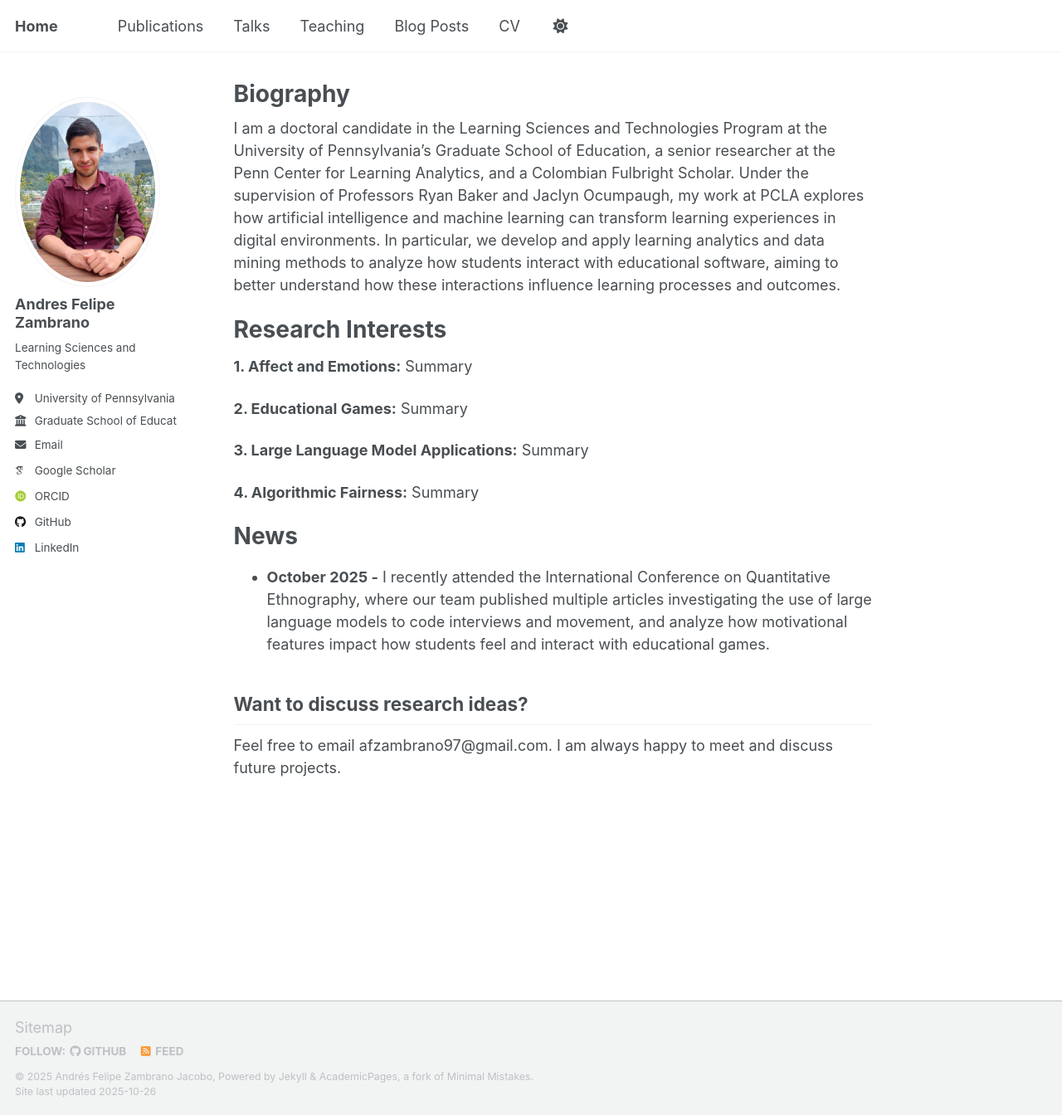
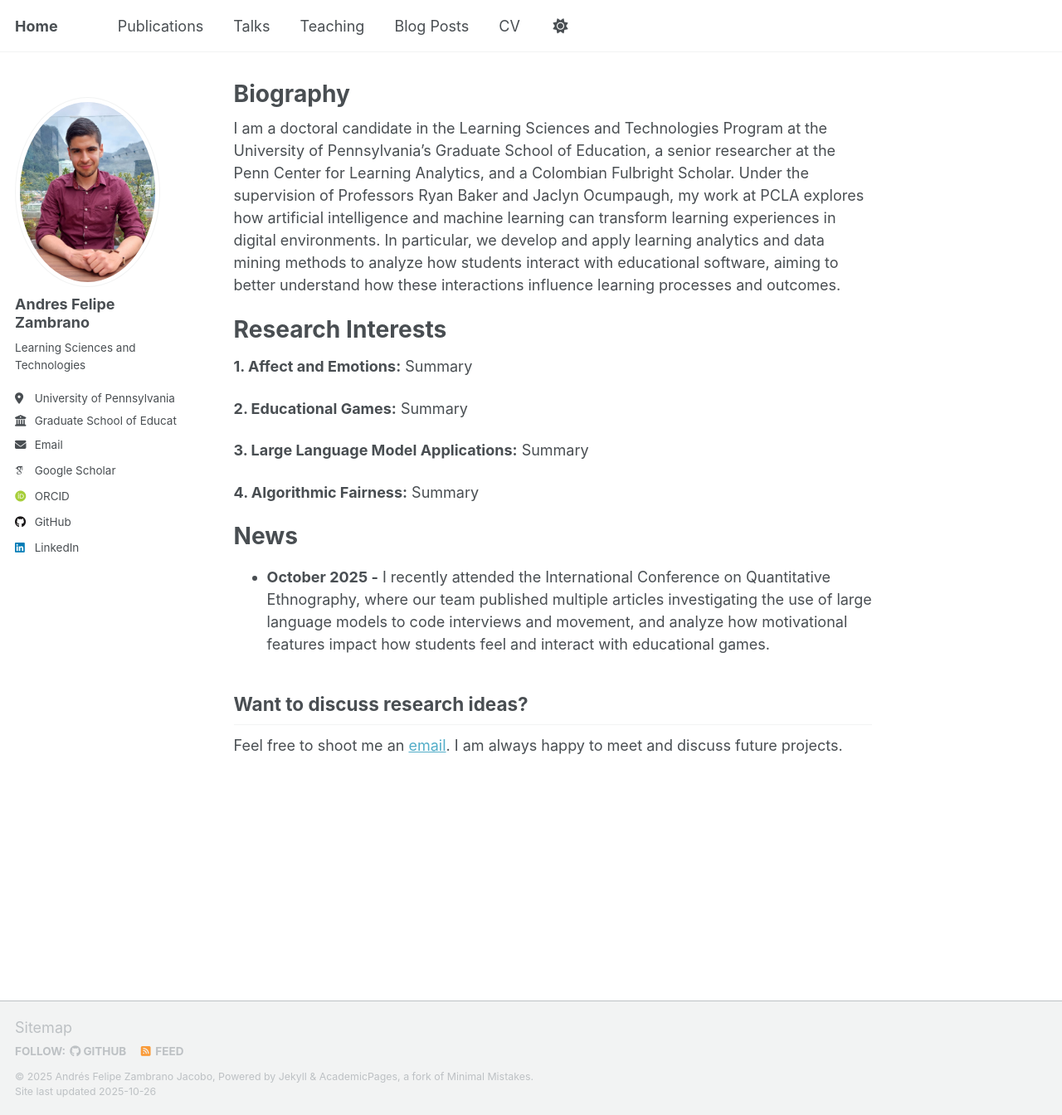
Before and after one commit to afzambrano/afzambrano.github.io, a Jekyll site: the page built from _pages/about.md, in a window 1280 px wide and 1344 px high. Shown: the whole window at 83% size. Built offline with Jekyll 4.4.1, drawn with Linux system fonts in a browser that asks for light colours; some web fonts are replaced; a script that is not in the unit is left out.

Commit message:
Update about.md

```diff
--- a/_pages/about.md
+++ b/_pages/about.md
@@ -26,4 +26,4 @@ News
 
 Want to discuss research ideas?
 ------
-Feel free to email afzambrano97@gmail.com. I am always happy to meet and discuss future projects.
+Feel free to shoot me an [email](afzambrano97@gmail.com). I am always happy to meet and discuss future projects.
```
